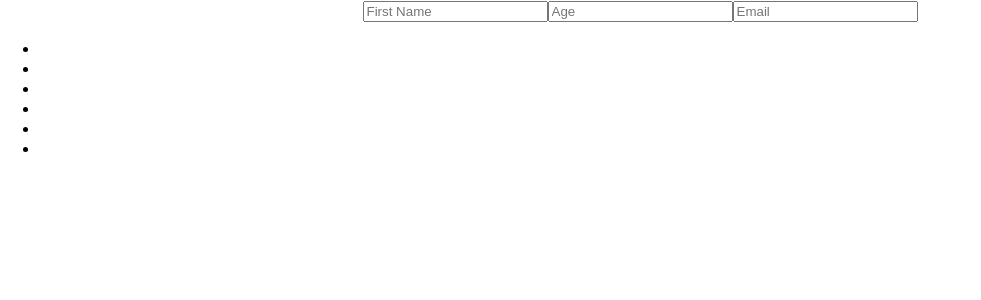
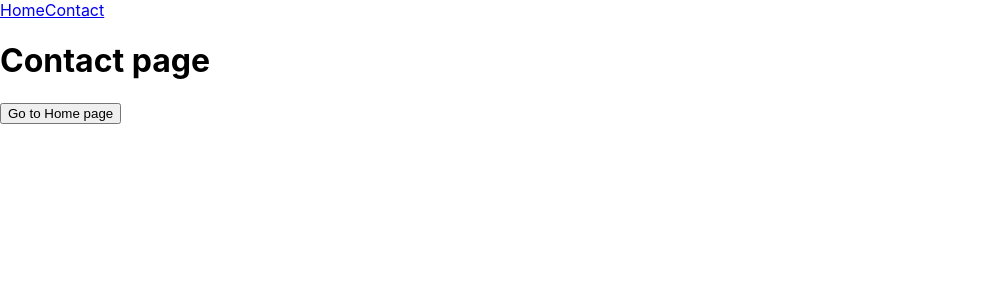
Before and after one commit to Fouza/React-course-3, a React (Create React App) app: page /contact in a window 1280 px wide. Shown: the top 300 px of the page, without its empty margins (0-981 px from the left). Built offline with nearby package versions, Linux system fonts and the light colour scheme.

Commit message:
Browser router and requests sending

```diff
--- a/package.json
+++ b/package.json
@@ -9,6 +9,7 @@
     "moment": "^2.30.1",
     "react": "^18.3.1",
     "react-dom": "^18.3.1",
+    "react-router-dom": "^6.26.1",
     "react-scripts": "5.0.1",
     "web-vitals": "^2.1.4"
   },
--- /dev/null
+++ b/src/Admin/Employees.js
@@ -0,0 +1,13 @@
+import React from 'react'
+
+const Employees = () => {
+
+
+    return (
+        <div>
+            Employees
+        </div>
+    )
+}
+
+export default Employees
--- /dev/null
+++ b/src/Admin/LayoutAdmin.js
@@ -0,0 +1,18 @@
+import React from 'react'
+import { Outlet } from 'react-router-dom'
+
+const LayoutAdmin = () => {
+
+    return (
+        <div>
+            <header>
+                Admin
+            </header>
+            <main>
+                <Outlet />
+            </main>
+        </div>
+    )
+}
+
+export default LayoutAdmin
--- /dev/null
+++ b/src/Admin/ProductsPage.js
@@ -0,0 +1,10 @@
+import React from 'react'
+
+const ProductsPage = () => {
+
+    return (
+        <div>Products</div>
+    )
+}
+
+export default ProductsPage
--- a/src/App.js
+++ b/src/App.js
@@ -2,26 +2,36 @@ import logo from './logo.svg';
 import './App.css';
 import Input from './components/Input/Input';
 import BigComp from './components/BigComp/BigComp';
-import Form from './components/Form/Form';
+import Form, { TestComp } from './components/Form/Form';
+import DataComp from './components/DataComp/DataComp';
+import { BrowserRouter, Routes, Route } from 'react-router-dom'
+import Home from './pages/Home/Home';
+import Contact from './pages/Contact/Contact';
+import Layout from './Layout/Layout';
+import LayoutAdmin from './Admin/LayoutAdmin';
+import ProductsPage from './Admin/ProductsPage';
+import Employees from './Admin/Employees';
 
 function App() {
 
-  const x = 10
-  const y = 20
+  return (
+    <BrowserRouter>
+      <Routes>
+        {/* Go To Layout component => It has to render Outlet from 'react-router-dom' */}
 
-  const person = {
-    firstName: 'Fouzi',
-    lastName: 'Oukacha'
-  }
+        <Route path="/" element={<Layout />}>
+          <Route index element={<Home />} />
+          <Route path="/contact" element={<Contact />} />
+        </Route>
 
-  const { firstName, lastName } = person
+        <Route path='/admin' element={<LayoutAdmin />} >
+          <Route index element={<ProductsPage />} />
+          <Route path="employees" element={<Employees />} />
+        </Route>
 
-  return (
-    <div className="App">
-      {/* <BigComp title="Big Component" /> */}
-      {/* Ctrl + space */}
-      <Form />
-    </div>
+
+      </Routes>
+    </BrowserRouter>
   );
 }
 
--- /dev/null
+++ b/src/Layout/Layout.js
@@ -0,0 +1,19 @@
+import React from 'react'
+import { Link, Outlet } from 'react-router-dom'
+
+const Layout = ({ }) => {
+
+    return (
+        <div>
+            <header>
+                <Link to={"/"}>Home</Link>
+                <Link to={"/contact"} >Contact</Link>
+            </header>
+            <main>
+                <Outlet />
+            </main>
+        </div>
+    )
+}
+
+export default Layout
--- /dev/null
+++ b/src/components/DataComp/DataComp.js
@@ -0,0 +1,83 @@
+import React, { Fragment, useEffect, useState } from 'react'
+import axios from 'axios'
+
+const DataComp = () => {
+
+    const [data, setData] = useState()
+    const [dataPost, setDataPost] = useState()
+    const [dataPut, setDataPut] = useState()
+
+
+    useEffect(() => {
+        axios.get('https://jsonplaceholder.typicode.com/posts/1')
+            .then(response => setData(response.data))
+            .catch(error => console.error('Error:', error));
+    }, []);
+
+    useEffect(() => {
+        axios.post('https://jsonplaceholder.typicode.com/posts', {
+            title: 'foo',
+            body: 'bar',
+            userId: 1,
+        })
+            .then(response => setDataPost(response.data))
+            .catch(error => console.error('Error:', error));
+    }, []);
+
+
+    useEffect(() => {
+        axios.put('https://jsonplaceholder.typicode.com/posts/1', {
+            id: 1,
+            title: 'foo',
+            body: 'bar',
+            userId: 1,
+        })
+            .then(response => setDataPut(response.data))
+            .catch(error => console.error('Error:', error));
+    }, []);
+
+    const [response, setResponse] = useState(null);
+
+    useEffect(() => {
+        axios.delete('https://jsonplaceholder.typicode.com/posts/1')
+            .then(() => setResponse('Deleted'))
+            .catch(error => console.error('Error:', error));
+    }, []);
+
+
+    console.log(response)
+    return (
+        <div>
+            {data ? <Fragment>
+                {Object.keys(data).map((key, index) => (
+                    <p key={index}>{data[key]}</p>
+                ))}
+            </Fragment> : 'Loading...'}
+        </div>
+    )
+}
+
+export default DataComp
+
+
+
+
+
+
+
+// useEffect(() => {
+//     fetch('https://jsonplaceholder.typicode.com/posts', {
+//         method: 'POST',
+//         headers: {
+//             'Content-Type': 'application/json',
+//         },
+//         body: JSON.stringify({
+//             title: 'foo',
+//             body: 'bar',
+//             userId: 1,
+//         }),
+//     })
+//         .then(response => response.json())
+//         .then(data => setData(data))
+//         .catch(error => console.error('Error:', error));
+// }, []);
--- a/src/components/Form/Form.js
+++ b/src/components/Form/Form.js
@@ -1,4 +1,9 @@
 import React, { useState } from 'react'
+import TextComp from '../TextComp/TextComp'
+
+export const TestComp = () => {
+    return (<h6>Test</h6>)
+}
 
 const Form = () => {
     // States
@@ -43,18 +48,24 @@ const Form = () => {
             {/* An input to fill the email */}
             <input type='email' name='email' placeholder='Email' onChange={(event) => handlechange("email", event)} />
 
+            <TestComp />
             {/*
             I want you to display the real time values of the states in
             an unordered list here
              */}
             <ul>
                 {/* ["firstName", "age", "email"] */}
-                {Object.keys(data).map(key => (
-                    <li>{data[key]}</li>
+                {Object.keys(data).map((key, index) => (
+                    <TextComp key={`list1_ ${index}`} title={data[key]} />
                 ))}
-                <li>{data.firstName}</li>
-                <li>{data.age}</li>
-                <li>{data.email}</li>
+
+            </ul>
+
+            <ul>
+                {/* ["firstName", "age", "email"] */}
+                {Object.keys(data).map((key, index) => (
+                    <TextComp key={`list2_${index}`} title={data[key]} />
+                ))}
 
             </ul>
         </form>
--- /dev/null
+++ b/src/pages/Contact/Contact.js
@@ -0,0 +1,13 @@
+import React from 'react'
+
+const Contact = () => {
+
+    return (
+        <div>
+            <h1>Contact page</h1>
+            <button>Go to Home page</button>
+        </div>
+    )
+}
+
+export default Contact
--- /dev/null
+++ b/src/pages/Home/Home.js
@@ -0,0 +1,13 @@
+import React from 'react'
+
+const Home = () => {
+
+    return (
+        <div>
+            <h2>Home page</h2>
+            <button>Go to Contact page</button>
+        </div>
+    )
+}
+
+export default Home
```
Also changed, not shown: src/helpers/helpers.js (added), 1 other file (tests, documents, lock files or other folders).
